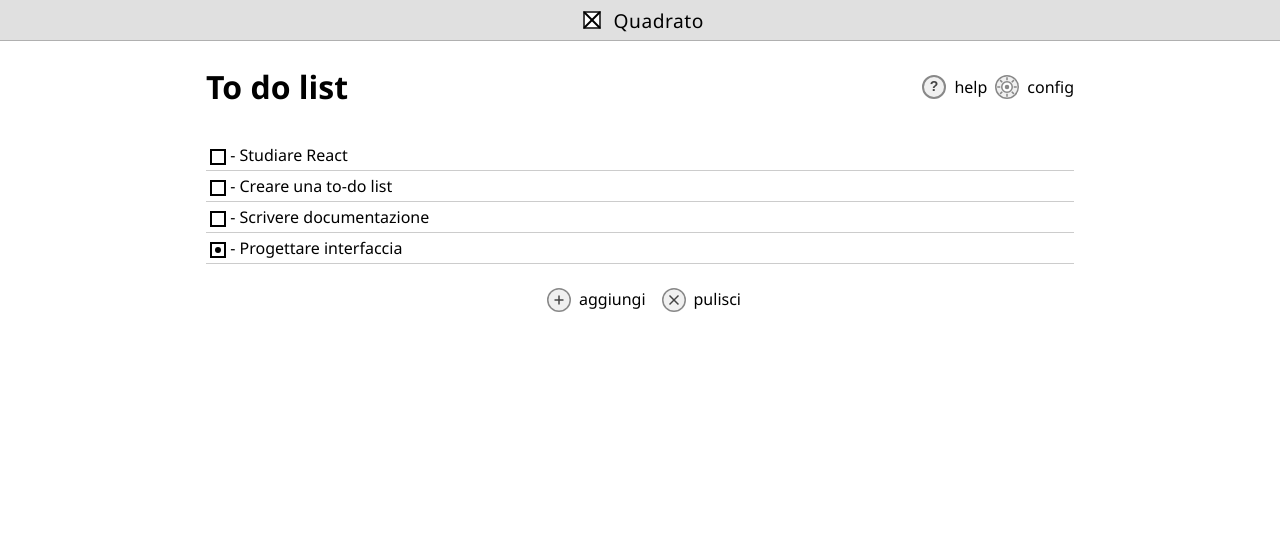
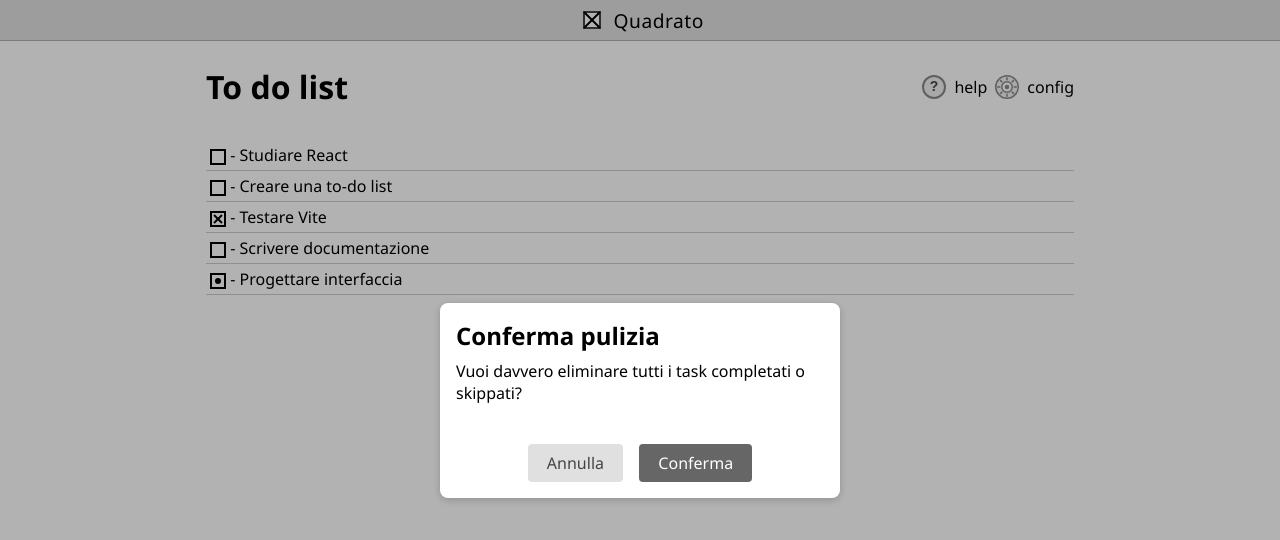
Before and after one commit to sensorario/quadrato, a React (Vite) app: page / in a window 1280 px wide. Both pictures are taken after a click on the button 673 px from the left and 331 px from the top of the page. Shown: the top 540 px of the page. Built offline with nearby package versions, Linux system fonts and the light colour scheme.

Commit message:
feat(clear): ask to confirm deletion

```diff
--- a/src/App.css
+++ b/src/App.css
@@ -125,16 +125,18 @@ input, textarea {
 .modal-close-btn {
     margin-top: 1rem;
     padding: 0.5rem 1.2rem;
-    background: #0073b1;
-    color: #fff;
+    background: #e0e0e0;
+    color: #444;
     border: none;
     border-radius: 4px;
     cursor: pointer;
     font-size: 1rem;
     transition: background 0.2s;
+    font-weight: 500;
 }
 .modal-close-btn:hover {
-    background: #005580;
+    background: #b0b0b0;
+    color: #222;
 }
 :root {
     font-family: fantasy;
--- a/src/App.jsx
+++ b/src/App.jsx
@@ -79,6 +79,13 @@ function App() {
     setShowPopup(false);
   };
 
+  const [showCleanConfirm, setShowCleanConfirm] = useState(false);
+
+  const handleCleanTasks = () => {
+    setTasks(tasks => tasks.filter(t => t.status === STATUS_ENUM.TODO || t.status === STATUS_ENUM.IN_PROGRESS));
+    setShowCleanConfirm(false);
+  };
+
   return (
     <div className="foo">
       <div className="top-bar">
@@ -111,7 +118,7 @@ function App() {
           <button
             className="clean-icon"
             aria-label="Pulisci task"
-            onClick={() => setTasks(tasks => tasks.filter(t => t.status === STATUS_ENUM.TODO || t.status === STATUS_ENUM.IN_PROGRESS))}
+            onClick={() => setShowCleanConfirm(true)}
             type="button"
             style={{ border: 'none', background: 'none', padding: 0 }}
           >
@@ -121,7 +128,7 @@ function App() {
               <line x1="22" y1="10" x2="10" y2="22" stroke="#444" strokeWidth="2" />
             </svg>
           </button>
-          <span style={{ cursor: "pointer" }} onClick={() => setTasks(tasks => tasks.filter(t => t.status === STATUS_ENUM.TODO || t.status === STATUS_ENUM.IN_PROGRESS))}>
+          <span style={{ cursor: "pointer" }} onClick={() => setShowCleanConfirm(true)}>
             pulisci
           </span>
         </div>
@@ -131,6 +138,18 @@ function App() {
           setNewTaskTitle={setNewTaskTitle}
           handleAddTask={handleAddTask}
           setShowPopup={setShowPopup} />}
+        {showCleanConfirm && (
+          <div className="modal-overlay" onClick={() => setShowCleanConfirm(false)}>
+            <div className="modal" onClick={e => e.stopPropagation()}>
+              <h2>Conferma pulizia</h2>
+              <p>Vuoi davvero eliminare tutti i task completati o skippati?</p>
+              <div style={{ display: 'flex', gap: '1rem', justifyContent: 'center', marginTop: '1.5rem' }}>
+                <button className="modal-close-btn" onClick={() => setShowCleanConfirm(false)}>Annulla</button>
+                <button className="modal-close-btn" style={{ background: '#666666', color: '#fff' }} onClick={handleCleanTasks}>Conferma</button>
+              </div>
+            </div>
+          </div>
+        )}
       </div>
     </div>
   );
```
